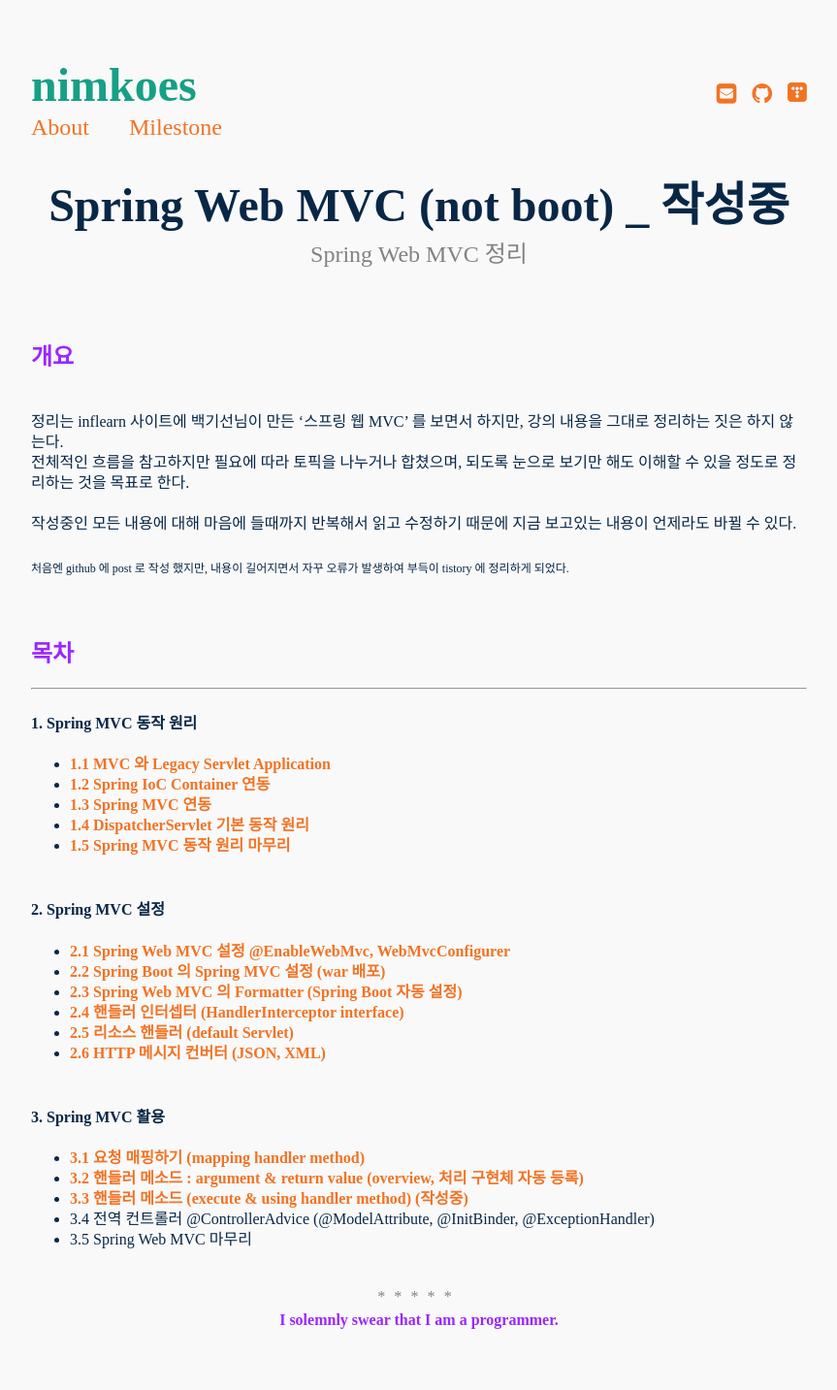
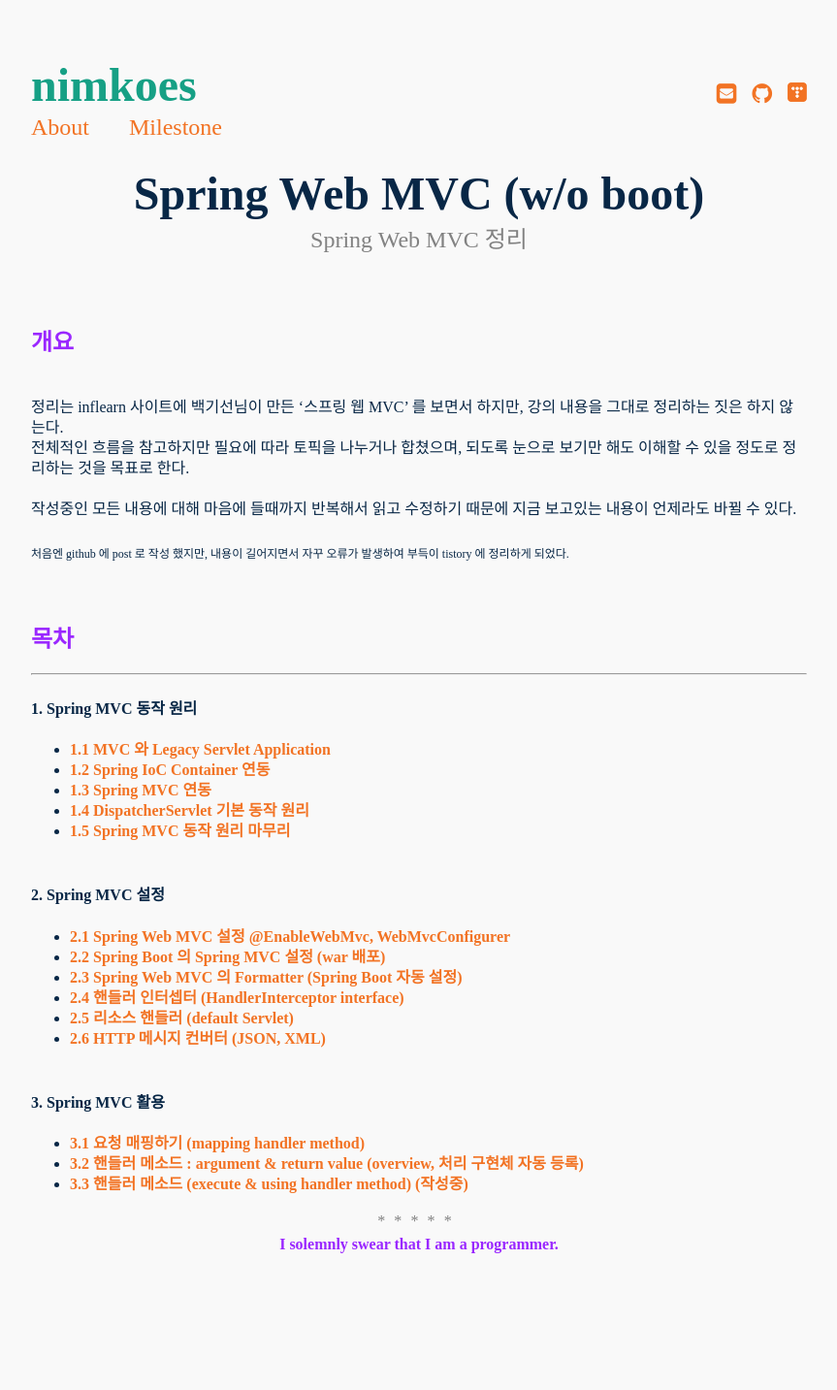
Before and after one commit to nimkoes/portfolio, a Jekyll site: the page built from _posts/2021-06-17-spring_web_mvc.md, in a window 1280 px wide. Shown: the whole page at 97% size, without its empty margins (208-1071 px from the left). Built offline with Jekyll 4.4.1, drawn with Linux system fonts in a browser that asks for light colours; after the commit the page ends 1355 px from its top, so only the background shows below that.

Commit message:
mod post

```diff
--- a/_posts/2021-06-17-spring_web_mvc.md
+++ b/_posts/2021-06-17-spring_web_mvc.md
@@ -1,6 +1,6 @@
 ---
 layout: page
-title:  "Spring Web MVC (not boot) _ 작성중"
+title:  "Spring Web MVC (w/o boot)"
 subtitle: "Spring Web MVC 정리"
 date:   2021-06-17 01:21:17 +0530
 categories: ["summary"]
@@ -45,8 +45,6 @@ author: "nimkoes"
   - [3.1 요청 매핑하기 (mapping handler method)][link_spring_web_mvc_012]
   - [3.2 핸들러 메소드 : argument & return value (overview, 처리 구현체 자동 등록)][link_spring_web_mvc_013]
   - [3.3 핸들러 메소드 (execute & using handler method) (작성중)][link_spring_web_mvc_014]
-  - 3.4 전역 컨트롤러 @ControllerAdvice (@ModelAttribute, @InitBinder, @ExceptionHandler)
-  - 3.5 Spring Web MVC 마무리
 
 
 
```
